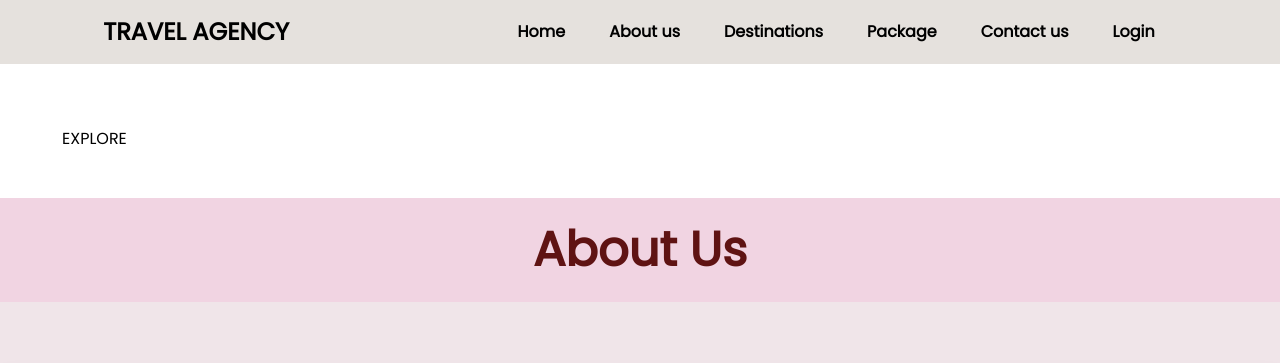
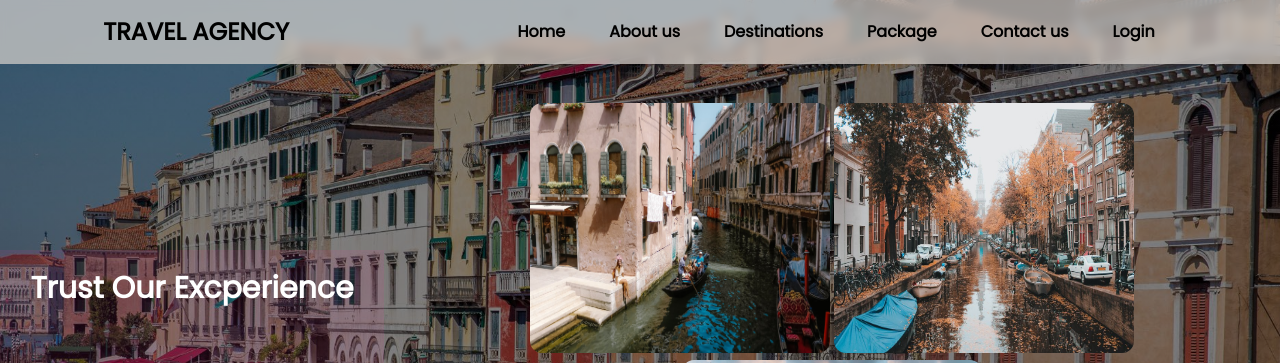
Before and after one commit to syela5/Projekti-WEB, a PHP site: page / in a window 1280 px wide. Shown: the top 363 px of the page. Run offline with PHP 8.4, Linux system fonts and the light colour scheme.

Commit message:
home changes

```diff
--- a/css/style.css
+++ b/css/style.css
@@ -1,6 +1,4 @@
 @import url("https://fonts.googleapis.com/css2?family=Poppins&display=swap");
-
-/*Home*/
 * {
   margin: 0;
   padding: 0;
@@ -52,67 +50,50 @@
   color: black;
   box-shadow: 0 0 10px wheat;
 }
+.body{
+  width: 100%;
+  height: 90vh;
+  display: flex;
+  justify-content: space-around;
+  align-items: center;
+  background-image: linear-gradient(rgba(0,0,0,0.50),rgba(0,0,0,0.50)),url(../img/img1.jpg);
+  background-position: center;
+  background-size: cover;;
 
 }
-#home {
-  position: relative;
-  width: 100%;
-  height: 100vh;
-  background: linear-gradient(45deg, rgba(0, 0, 0, 0), rgba(0, 0, 0, 1)),
-    url(../img/img-1.jpg);
-  background-size: cover !important;
-  background-position: center !important;
-  display: grid;
-  grid-template-columns: repeat(1.1fr);
-  align-items: center;
-}
-.home-text {
-  margin-left: 2em;
+.heading{
+  width: 30%;
+  text-align: center;
   color: #fff;
 }
-.home-text h1 {
-  font-family: "Poppins", cursive;
-  letter-spacing: 4px;
+.heading h1{
+  font-size: 30px;
+  color: white;
 }
-.home-text h2 {
-  font-family: "Poppins", cursive;
-  letter-spacing: 4px;
+.heading a{
+  text-decoration: none;
+  color: #000;
+  font-size: 15px;
+  font-weight: bold;
+  border-radius: 25px;
+  padding: 14px 50px;
+  background-color: #fff;
 }
-.home-text p {
-  color: black;
-  font-size: 20px;
-  font-weight: 400;
-  line-height: 38px;
-  margin-bottom: 50px;
-  line-height: 2.1;
+.heading a:hover{
+  transform: scale(0.95);
+  box-shadow: 0 0 10px rgb(247, 244, 239);
+}
+.tours{
+  width: 70%;
+  display: flex;
+  justify-content: space-around;
+}
+.places{
+  display: inline;
+  text-align: center;
+  border-radius: 12px;
 }
 
-.home-btn {
-  margin-top: 1em;
-  display: inline-block;
-  font-size: 16px;
-  padding: 15px 30px;
-  background: #ffffffbf;
-  border-radius: 4px;
-  transition: ease 0.4s;
-  text-decoration: none;
-  color: #000;
-}
-
-.home-btn:hover {
-  background: var(--bg-color);
-  transform: scale(0.95);
-  box-shadow: 0 0 10px pink;
-}
-
-.title {
-  text-align: center;
-  padding-top: 2em;
-}
-.title h2 {
-  font-size: larger;
-  line-height: 1.2;
-}
 
 
 /* About us */
--- a/index.html
+++ b/index.html
@@ -18,18 +18,22 @@
         <li><a href="./pages/login.html">Login</a></li>
       </ul>
     </nav>
-     <!--Home-->
-    <section class="home" id="home">
-      <div class="home-text">
-        <h1>NEVER STOP</h1>
-        <h2>EXPLORING THE WORLD</h2>
-        <p1>Discover new destination with us!<br /></p1>
-        <a href="#" class="home-btn">EXPLORE</a>
-      </div>
-    </section>
-    <section>
-    <div></div>
-    </section>
+  <!--Home-->
+<div class="body">
+  <div class="heading">
+    <h1>Trust Our Excperience</h1><br>
+    <a href="#" class="heading">Get in touch</a>
+    </div>
+    <div class="tours">
+      <div class="places">
+        <img src="img/img2.jpg"style="width: 300px; height: 250px; border-radius: 12px;" >
+        <img src="img/img3.jpg"style="width: 300px; height: 250px; border-radius: 12px;" >
+      <img src="img/img5.jpg"style="width: 300px; height: 250px; border-radius: 12px;" >
+
+
+    </div>
+    </div>
+  </div>
 
     <!-- About us -->
     <section class="about" id="about">
```
